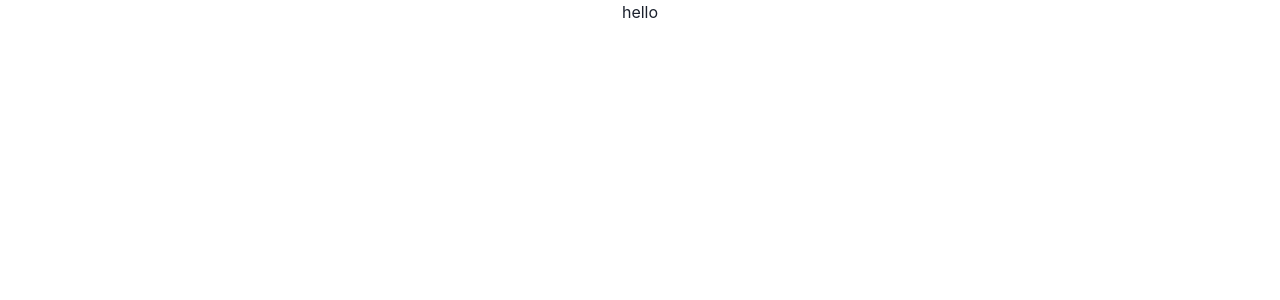
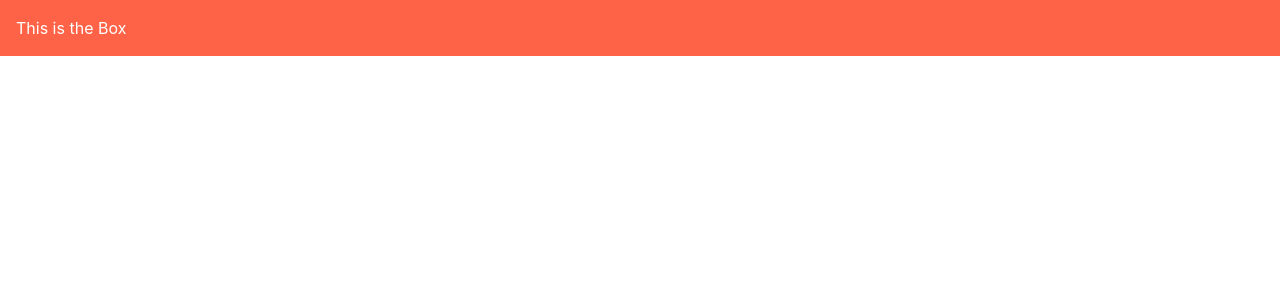
Before and after one commit to ignaways/cloneTwitter, a React (Create React App) app: page / in a window 1280 px wide. Shown: the top 300 px of the page. Built offline with nearby package versions, Linux system fonts and the light colour scheme.

Commit message:
add react-redux

```diff
--- a/package.json
+++ b/package.json
@@ -13,6 +13,7 @@
     "framer-motion": "^10.12.16",
     "react": "^18.2.0",
     "react-dom": "^18.2.0",
+    "react-redux": "^8.0.5",
     "react-router-dom": "^6.11.2",
     "react-scripts": "5.0.1",
     "web-vitals": "^2.1.4"
--- a/src/App.jsx
+++ b/src/App.jsx
@@ -1,10 +1,10 @@
-import './App.css';
+import { Box } from '@chakra-ui/react'
 
 function App() {
   return (
-    <div className="App">
-    hello
-    </div>
+    <Box bg='tomato' w='100%' p={4} color='white'>
+    This is the Box
+  </Box>
   );
 }
 
```
Also changed, not shown: 1 other file (tests, documents, lock files or other folders).
